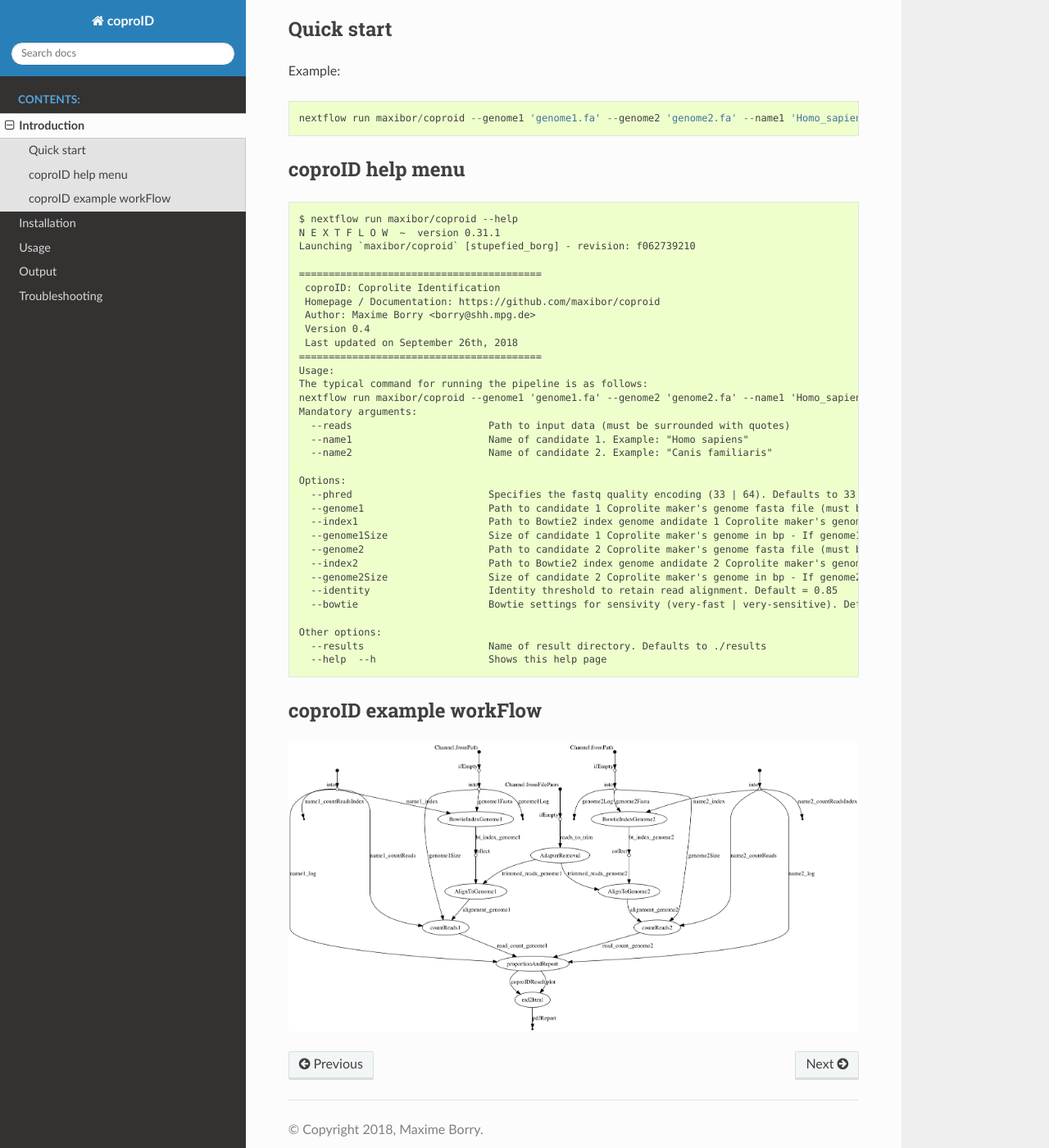
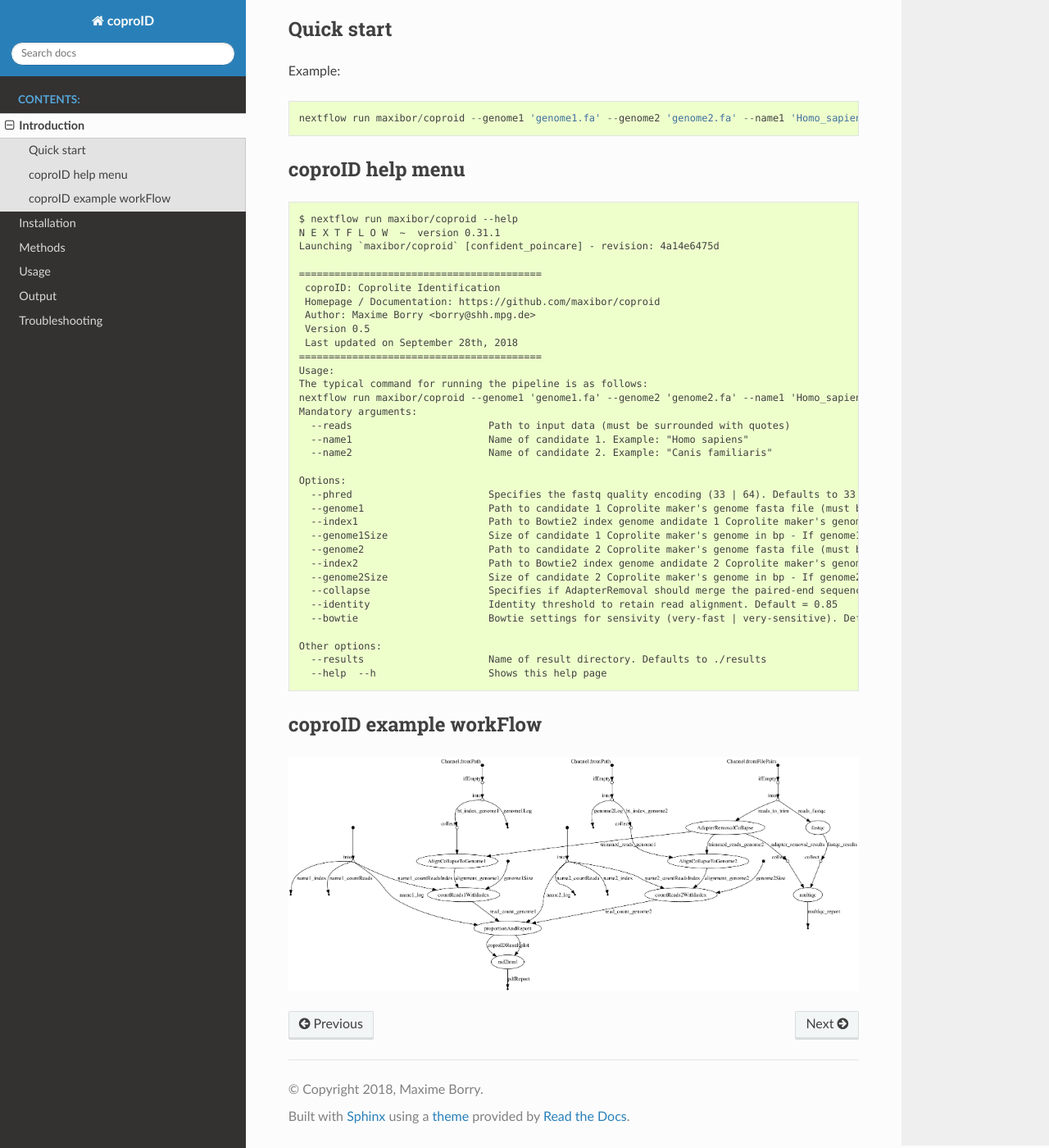
Before and after one commit to nf-core/coproid, a Sphinx documentation site: the page built from docs/source/intro.md, in a window 1280 px wide and 1400 px high, scrolled down 1000 px. Shown: the whole window at 82% size. Built offline with Sphinx 7.4.7 and the Read the Docs theme 2.0.0, drawn with Linux system fonts in a browser that asks for light colours.

````diff
--- a/docs/source/index.rst
+++ b/docs/source/index.rst
@@ -12,6 +12,7 @@ Welcome to coproID's documentation!
 
    intro
    installation
+   methods
    usage
    output
    troubleshooting
--- a/docs/source/intro.md
+++ b/docs/source/intro.md
@@ -29,14 +29,14 @@ nextflow run maxibor/coproid --genome1 'genome1.fa' --genome2 'genome2.fa' --nam
 ```
 $ nextflow run maxibor/coproid --help
 N E X T F L O W  ~  version 0.31.1
-Launching `maxibor/coproid` [stupefied_borg] - revision: f062739210
+Launching `maxibor/coproid` [confident_poincare] - revision: 4a14e6475d
 
 =========================================
  coproID: Coprolite Identification
  Homepage / Documentation: https://github.com/maxibor/coproid
  Author: Maxime Borry <borry@shh.mpg.de>
- Version 0.4
- Last updated on September 26th, 2018
+ Version 0.5
+ Last updated on September 28th, 2018
 =========================================
 Usage:
 The typical command for running the pipeline is as follows:
@@ -54,6 +54,7 @@ Options:
   --genome2                     Path to candidate 2 Coprolite maker's genome fasta file (must be surrounded with quotes)- If index2 is not set
   --index2                      Path to Bowtie2 index genome andidate 2 Coprolite maker's genome, in the form of /path/to/*.bt2 - If genome2 is not set
   --genome2Size                 Size of candidate 2 Coprolite maker's genome in bp - If genome2 is not set
+  --collapse                    Specifies if AdapterRemoval should merge the paired-end sequences or not (yes | no). Default = yes
   --identity                    Identity threshold to retain read alignment. Default = 0.85
   --bowtie                      Bowtie settings for sensivity (very-fast | very-sensitive). Default = very-sensitive
 
````
Also changed, not shown: README.md (+4 -3 lines), docs/source/methods.md (added, +29 -0 lines), docs/source/output.md (+7 -3 lines), docs/source/usage.md (+5 -0 lines), docs/source/_static/_img/dag.png, img/dag.png.
